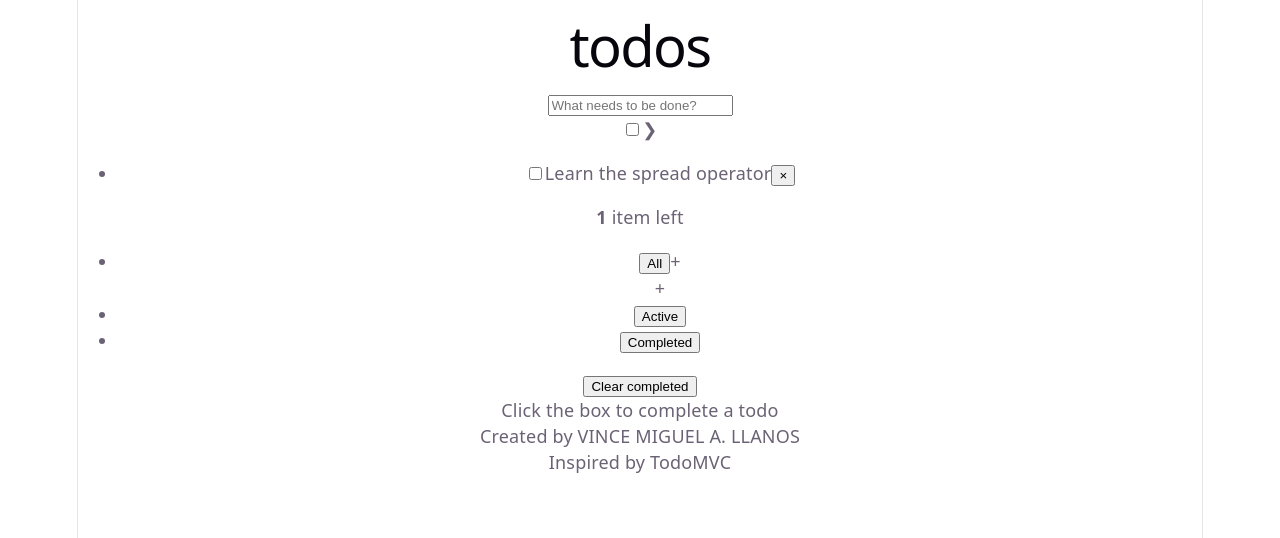
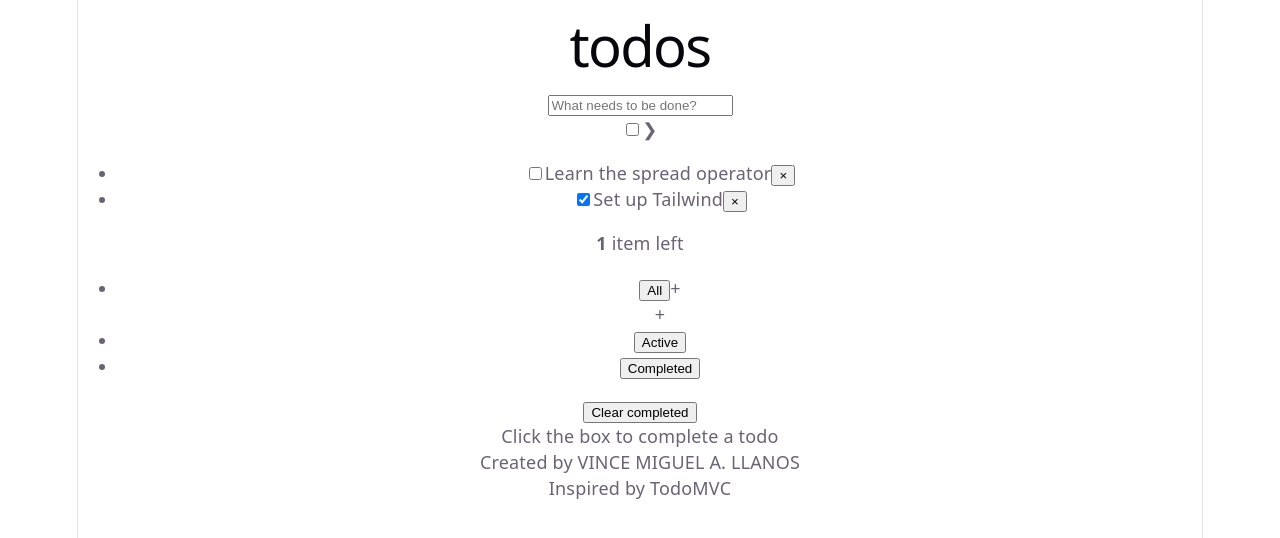
Before and after one commit to vincemiguelllanos/csit340-todomvc, a React (Vite) app: page / in a window 1280 px wide. Shown: the top 538 px of the page. Built offline with nearby package versions, Linux system fonts and the light colour scheme.

Commit message:
feat: render todos from state with map

```diff
--- a/src/components/Todos.jsx
+++ b/src/components/Todos.jsx
@@ -1,4 +1,10 @@
+import { useState } from 'react'
+
 function Todos() {
+    const [todos] = useState([
+    { id: 1, text: 'Learn the spread operator', completed: false },
+    { id: 2, text: 'Set up Tailwind', completed: true },
+  ])
   return (
     <section className="mx-auto max-w-[550px]">
         <h1 className="text-center text-[80px] font-extralight text-[#b83f45]">
@@ -22,13 +28,25 @@
           </label>
 
           <ul>
-            <li className="group relative flex items-center border-b border-[#ededed] text-2xl">
+            {todos.map((todo) => (
+              <li
+                key={todo.id}
+                className="group relative flex items-center border-b border-[#ededed] text-2xl"
+              >
               <input
                 type="checkbox"
+                checked={todo.completed}
+                readOnly
                 className="ml-[15px] size-[30px] shrink-0 cursor-pointer accent-[#59a193]"
               />
-              <span className="flex-1 py-[15px] pr-[60px] pl-[15px] break-all">
-                Learn the spread operator
+             <span
+                  className={
+                    todo.completed
+                      ? 'flex-1 py-[15px] pr-[60px] pl-[15px] break-all text-[#949494] line-through'
+                      : 'flex-1 py-[15px] pr-[60px] pl-[15px] break-all'
+                  }
+                >
+                  {todo.text}
               </span>
               <button
                 type="button"
@@ -37,6 +55,7 @@
                 ×
               </button>
             </li>
+            ))}
           </ul>
         </main>
 
```
